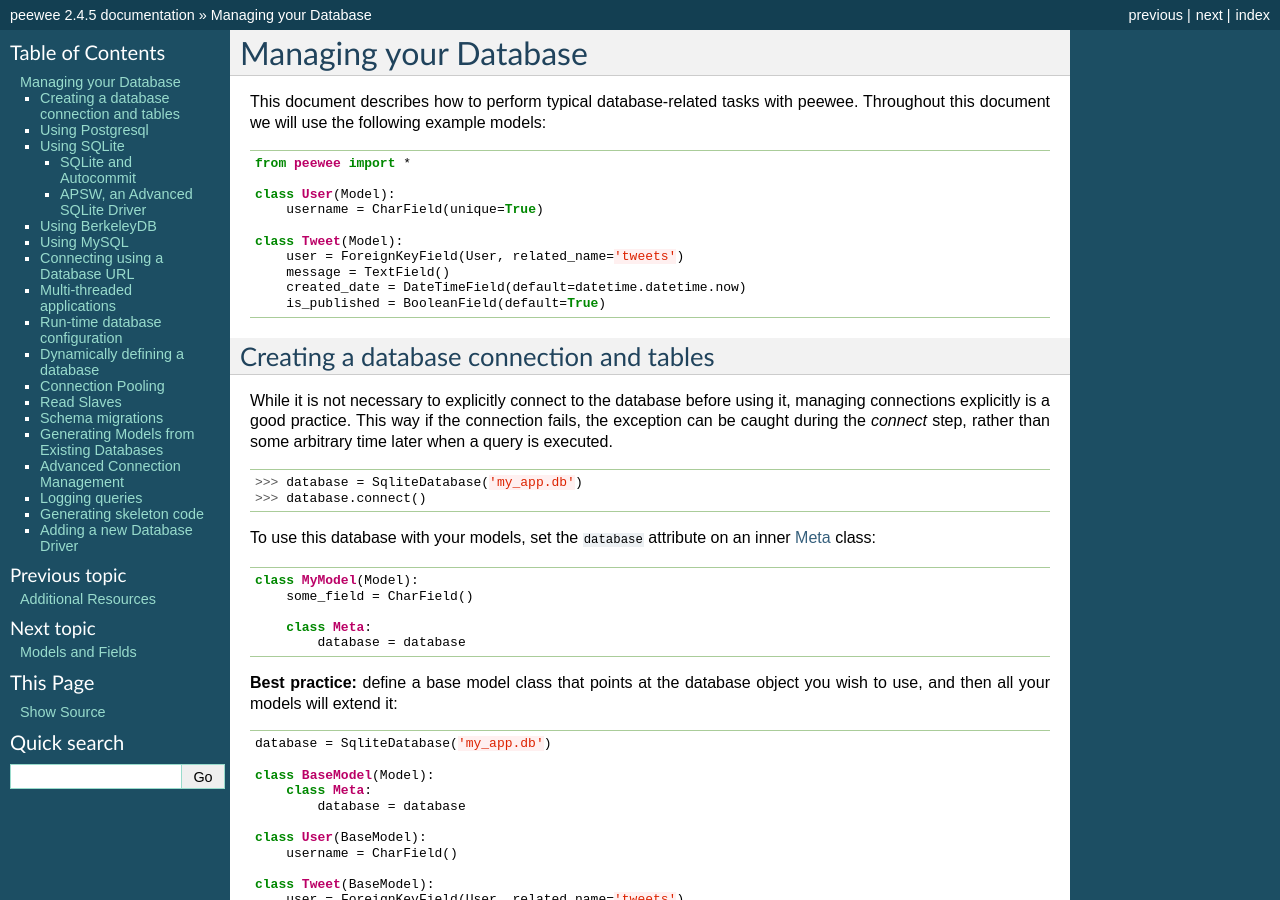
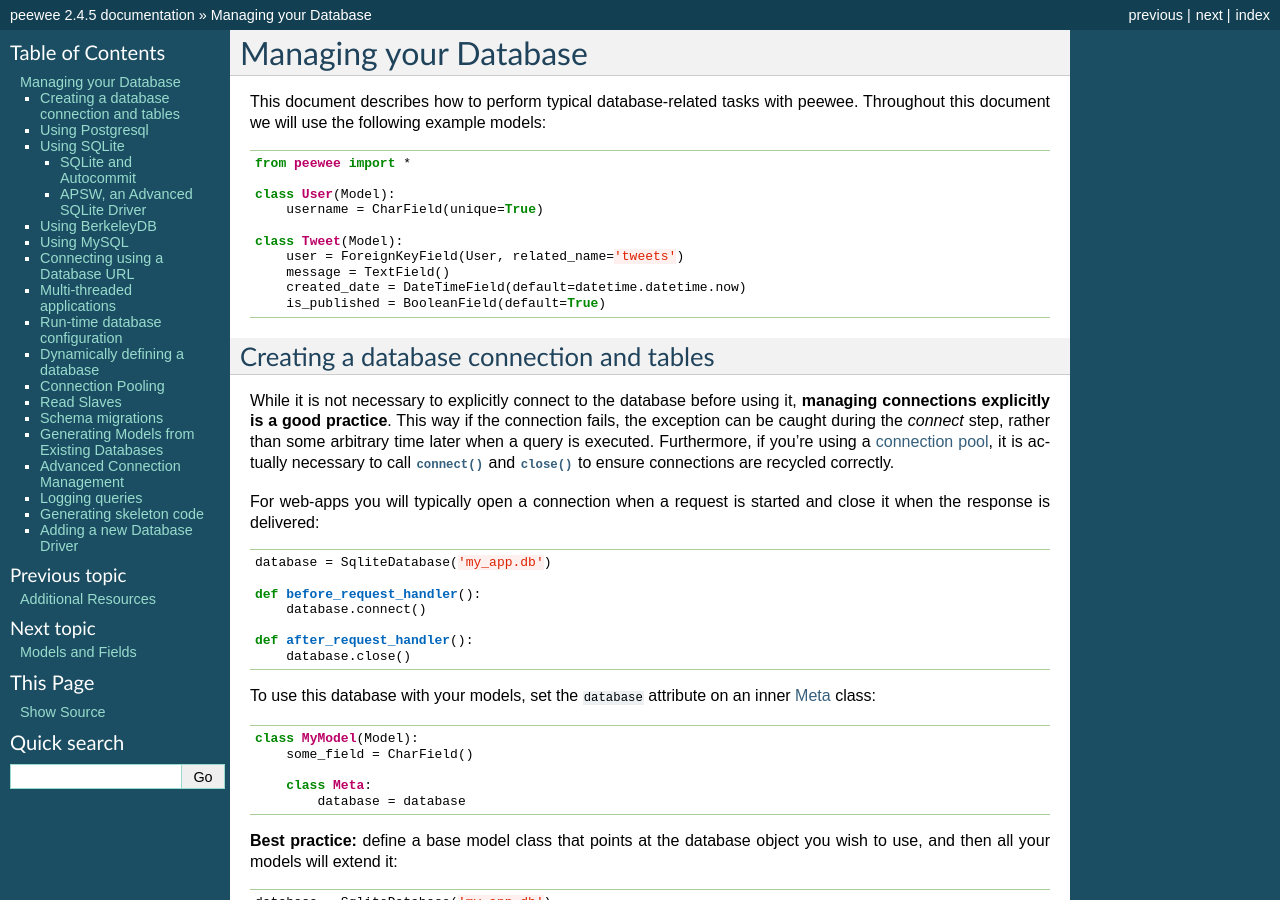
Before and after one commit to coleifer/peewee, a Sphinx documentation site: the page built from docs/peewee/database.rst, in a window 1280 px wide and 900 px high. Built offline with Sphinx 7.4.7, drawn with Linux system fonts in a browser that asks for light colours; pages that are not in the unit, such as notebooks, are missing from menus.

Commit message:
Better docs, fixes #489.

```diff
--- a/docs/peewee/database.rst
+++ b/docs/peewee/database.rst
@@ -21,12 +21,19 @@ This document describes how to perform typical database-related tasks with peewe
 Creating a database connection and tables
 -----------------------------------------
 
-While it is not necessary to explicitly connect to the database before using it, managing connections explicitly is a good practice. This way if the connection fails, the exception can be caught during the *connect* step, rather than some arbitrary time later when a query is executed.
+While it is not necessary to explicitly connect to the database before using it, **managing connections explicitly is a good practice**. This way if the connection fails, the exception can be caught during the *connect* step, rather than some arbitrary time later when a query is executed. Furthermore, if you're using a :ref:`connection pool <pool>`, it is actually necessary to call :py:meth:`~Database.connect` and :py:meth:`~Database.close` to ensure connections are recycled correctly.
+
+For web-apps you will typically open a connection when a request is started and close it when the response is delivered:
 
 .. code-block:: python
 
-    >>> database = SqliteDatabase('my_app.db')
-    >>> database.connect()
+    database = SqliteDatabase('my_app.db')
+
+    def before_request_handler():
+        database.connect()
+
+    def after_request_handler():
+        database.close()
 
 To use this database with your models, set the ``database`` attribute on an inner :ref:`Meta <model-options>` class:
 
--- a/docs/peewee/example.rst
+++ b/docs/peewee/example.rst
@@ -172,7 +172,9 @@ This is a peewee idiom:
     # execute queries
     database = SqliteDatabase(DATABASE, threadlocals=True)
 
-Because SQLite likes to have a separate connection per-thread, we will tell flask that during the request/response cycle we need to create a connection to the database. Flask provides some handy decorators to make this a snap:
+When developing a web application, it's common to open a connection when a request starts, and close it when the response is returned. **You should always manage your connections explicitly**. For instance, if you are using a :ref:`connection pool <pool>`, connections will only be recycled correctly if you call :py:meth:`~Database.connect` and :py:meth:`~Database.close`.
+
+We will tell flask that during the request/response cycle we need to create a connection to the database. Flask provides some handy decorators to make this a snap:
 
 .. code-block:: python
 
```
Also changed, not shown: docs/peewee/quickstart.rst (+13 -1 lines), 2 other files.
